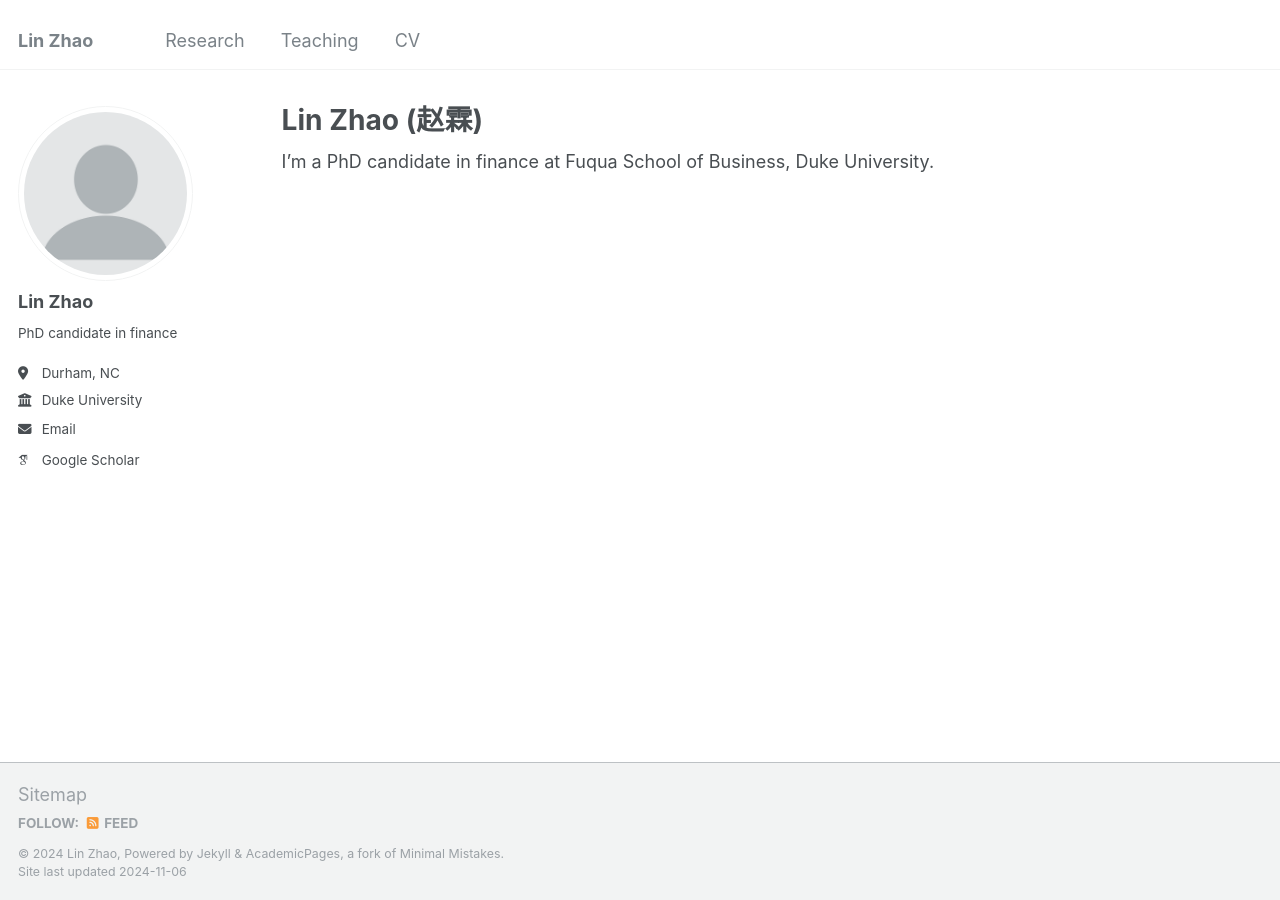
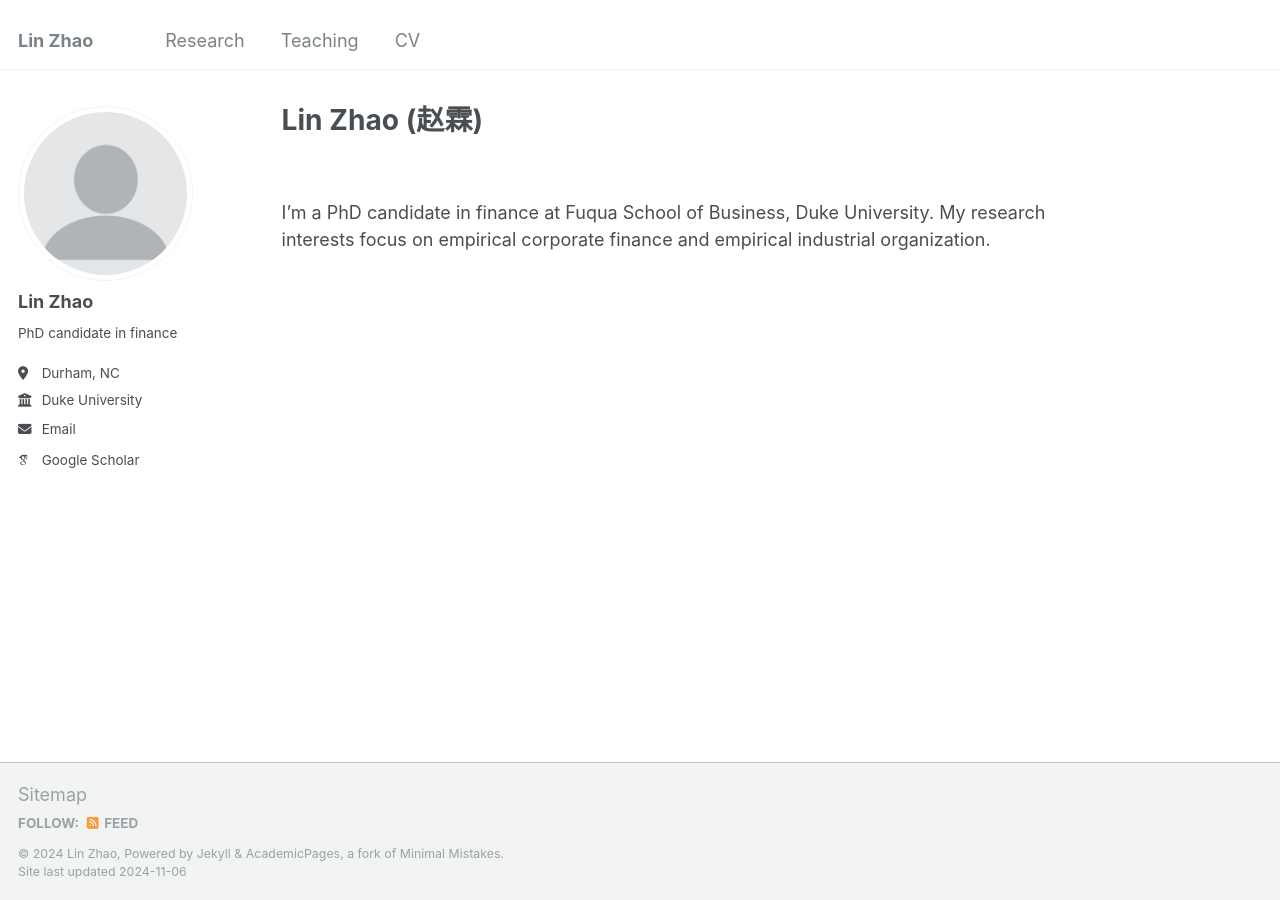
Before and after one commit to linzhao0351/linzhao0351.github.io, a Jekyll site: the page built from _pages/about.md, in a window 1280 px wide. Built offline with Jekyll 4.4.1, drawn with Linux system fonts in a browser that asks for light colours; some web fonts are replaced.

Commit message:
Update about.md

```diff
--- a/_pages/about.md
+++ b/_pages/about.md
@@ -7,4 +7,6 @@ redirect_from:
   - /about.html
 ---
 
-I’m a PhD candidate in finance at Fuqua School of Business, Duke University.
+<br>
+
+I’m a PhD candidate in finance at Fuqua School of Business, Duke University. My research interests focus on empirical corporate finance and empirical industrial organization.
```
